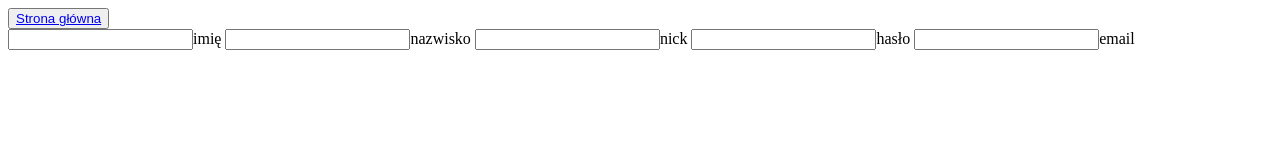
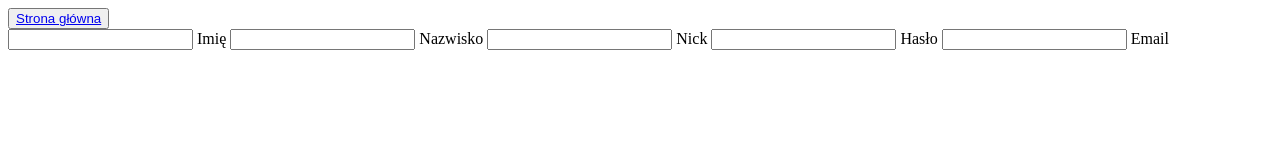
Before and after one commit to mikolaj9898/niemozebycspacji, a plain HTML site: page formularz_krajewski.html in a window 1280 px wide. Drawn offline with Linux system fonts and the light colour scheme.

Commit message:
Update formularz_krajewski.html

```diff
--- a/formularz_krajewski.html
+++ b/formularz_krajewski.html
@@ -11,11 +11,11 @@ Formularz
   <button>
 <a href="index.html">Strona główna</a>
 </button> <br>
-  <input type="text"><label>imię</label>
-  <input type="text"><label>nazwisko</label>
-  <input type="text"><label>nick</label>
-  <input type="text"><label>hasło</label>
-  <input type="text"><label>email</label></br>
+  <input type="text"><label> Imię</label>
+  <input type="text"><label> Nazwisko</label>
+  <input type="text"><label> Nick</label>
+  <input type="text"><label> Hasło</label>
+  <input type="text"><label> Email</label></br>
 </body>
 
 </html>
```
